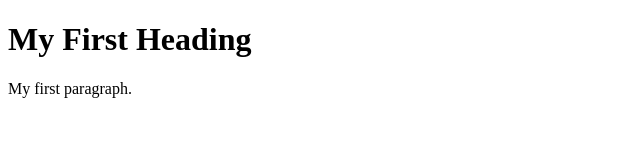
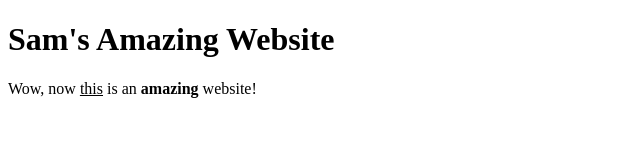
Before and after one commit to ss4258/ecs22, a plain HTML site: page index.html in a window 1280 px wide. Shown: the whole page, without its empty margins (0-640 px from the left). Drawn offline with Linux system fonts and the light colour scheme.

Commit message:
Update index.html

```diff
--- a/index.html
+++ b/index.html
@@ -1,7 +1,7 @@
 <!DOCTYPE html>
 <html>
  <body>
- 	<h1>My First Heading</h1>
-   <p>My first paragraph.</p>
+ 	<h1>Sam's Amazing Website</h1>
+  <p>Wow, now <u>this</u> is an <b>amazing</b> website!</p>
  </body>
 </html>
```
